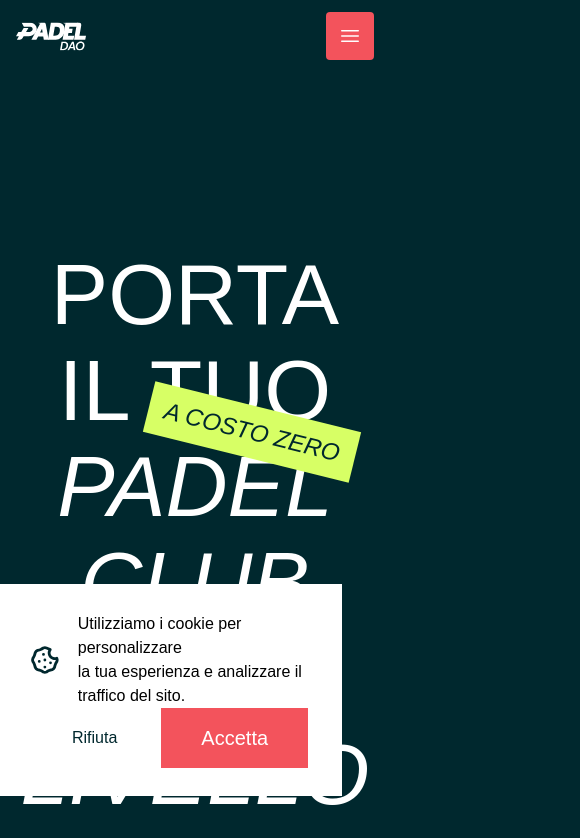
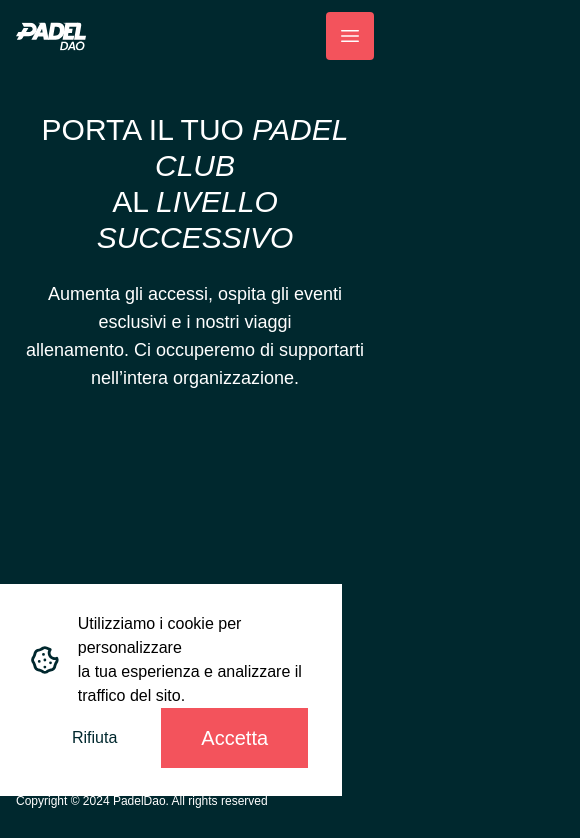
Before and after one commit to logix-software/frontend-assessment, a Nuxt app: page / in a window 390 px wide. Shown: the top 838 px of the page, 580 px wide, since content can reach past the window. Built offline with nearby package versions, Linux system fonts and the light colour scheme; a web font is replaced by a local one.

Commit message:
fix: responsive hero text

```diff
--- a/pages/index.vue
+++ b/pages/index.vue
@@ -1,13 +1,13 @@
 <template>
-    <section class="mt-[174px]">
+    <section class="mt-10 lg:mt-[174px]">
         <div class="container">
             <div>
-                <h1 class=" text-[86px] text-white text-center !leading-[96px]">
+                <h1 class=" text-3xl md:text-5xl lg:text-[86px] text-white text-center  lg:!leading-[96px]">
                     PORTA IL TUO
                     <span class="italic font-medium relative">
                         PADEL CLUB
                         <span
-                            class=" bg-secondary text-app-bg text-2xl px-4 py-2.5 -top-8 -right-12 absolute transform rotate-[13.9deg]">A
+                            class=" bg-secondary text-app-bg text-2xl px-4 py-2.5 -top-8 -right-12 hidden md:inline absolute transform rotate-[13.9deg]  my-2 lg:my-0">A
                             COSTO
                             ZERO</span>
                     </span> <br>
@@ -16,7 +16,7 @@
                         LIVELLO SUCCESSIVO
                     </span>
                 </h1>
-                <p class="text-white text-center text-3xl mt-6">
+                <p class="text-white text-center text-lg md:text-xl lg:text-3xl mt-6">
                     Aumenta gli accessi, ospita gli eventi esclusivi e i nostri viaggi <br> allenamento. Ci occuperemo
                     di
                     supportarti nell’intera organizzazione.
```
